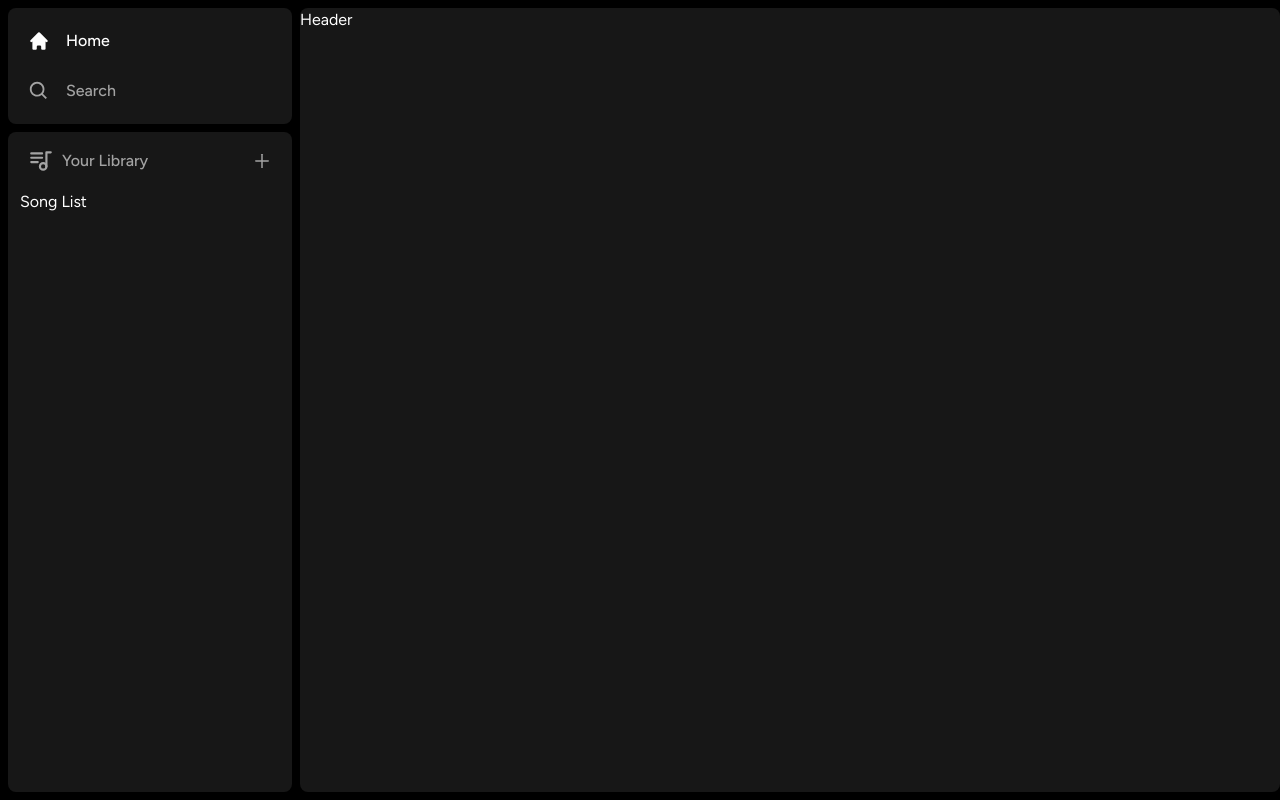
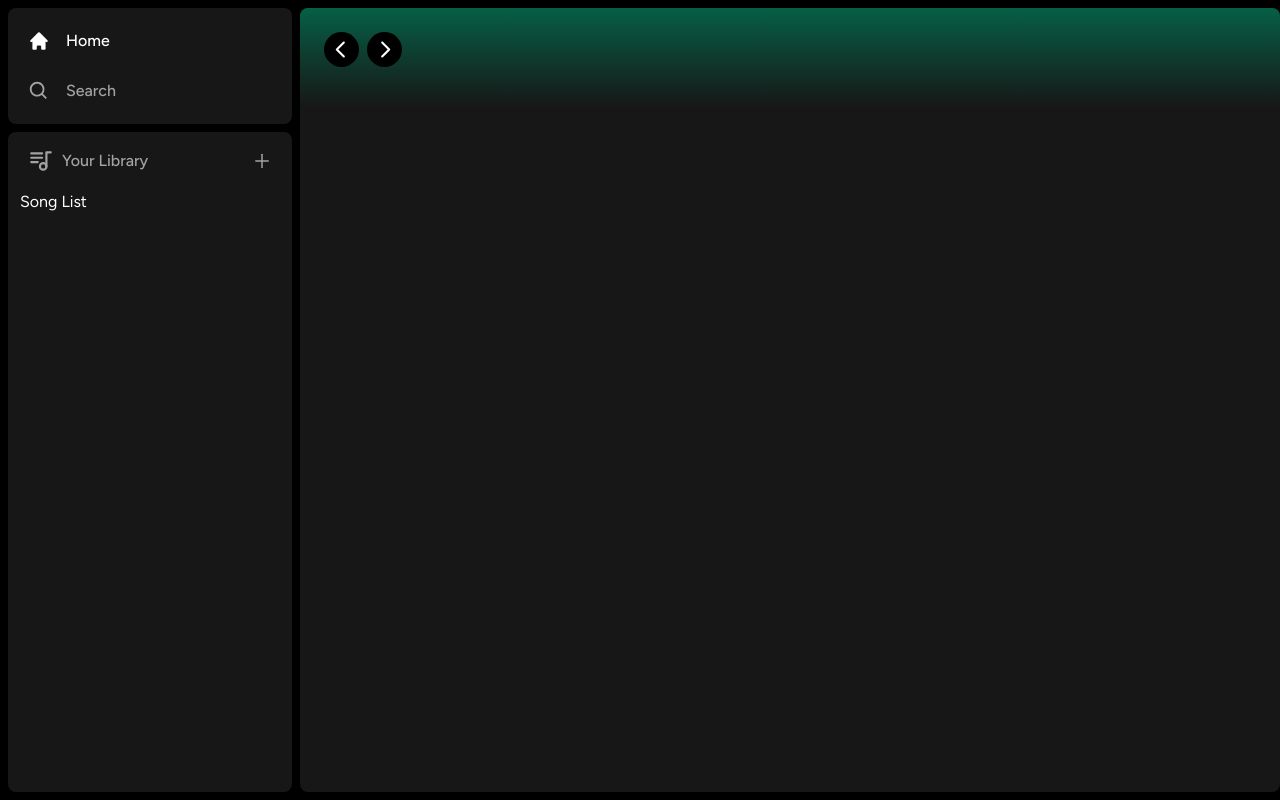
Before and after one commit to amuwhao46/spotify-clone-v2, a Next.js app: page / in a window 1280 px wide. Built offline with nearby package versions, Linux system fonts and the light colour scheme.

Commit message:
Added history nav buttons

```diff
--- a/app/(site)/page.tsx
+++ b/app/(site)/page.tsx
@@ -1,7 +1,9 @@
 import Header from "@/components/Header";
 
 export default function Home() {
-  return <div className="bg-neutral-900 rounded-lg h-full w-full overflow-hidden overflow-y-auto">
-    <Header></Header>
-  </div>;
+  return (
+    <div className="bg-neutral-900 rounded-lg h-full w-full overflow-hidden overflow-y-auto">
+      <Header>Header</Header>
+    </div>
+  );
 }
--- a/components/Header.tsx
+++ b/components/Header.tsx
@@ -1,11 +1,47 @@
-import React from 'react'
+"use client";
 
-type Props = {}
+import { useRouter } from "next/navigation";
+import React from "react";
+import { twMerge } from "tailwind-merge";
+import { RxCaretLeft, RxCaretRight } from "react-icons/rx";
 
-function Header({}: Props) {
-  return (
-    <div>Header</div>
-  )
+interface HeaderProps {
+  children: React.ReactNode;
+  className?: string;
 }
 
-export default Header
+function Header({ children, className }: HeaderProps) {
+  const router = useRouter();
+
+  const handleLogout = () => {
+    // Handles logging out
+  };
+
+  return (
+    <div
+      className={twMerge(
+        "h-fit bg-gradient-to-b from-emerald-800 p-6",
+        className
+      )}
+    >
+      <div className="w-full mb-4 flex items-center justify-between">
+        <div className="hidden md:flex gap-x-2 items-center">
+          <button
+            onClick={() => router.back()}
+            className="rounded-full flex bg-black items-center justify-center hover:opacity-75 transition"
+          >
+            <RxCaretLeft className="text-white" size={35} />
+          </button>
+          <button
+            onClick={() => router.forward()}
+            className="rounded-full flex bg-black items-center justify-center hover:opacity-75 transition"
+          >
+            <RxCaretRight className="text-white" size={35} />
+          </button>
+        </div>
+      </div>
+    </div>
+  );
+}
+
+export default Header;
```
